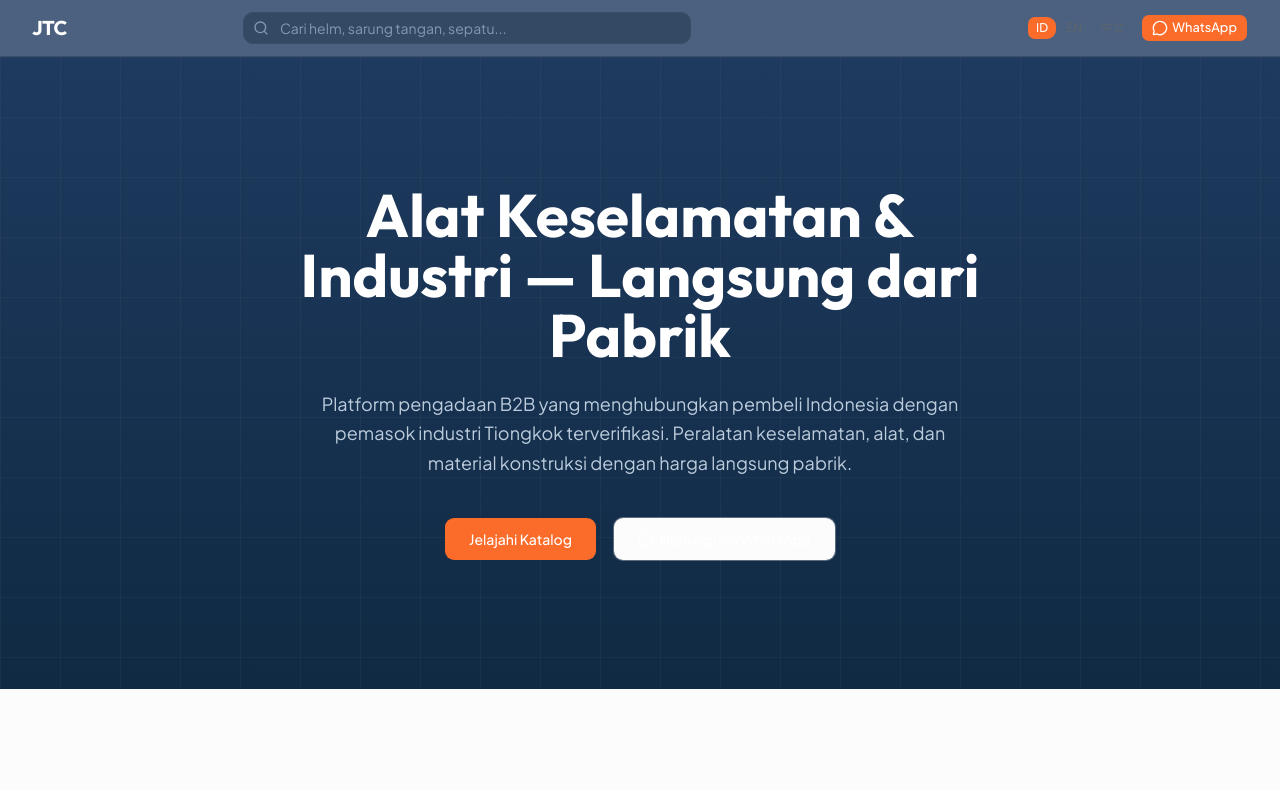
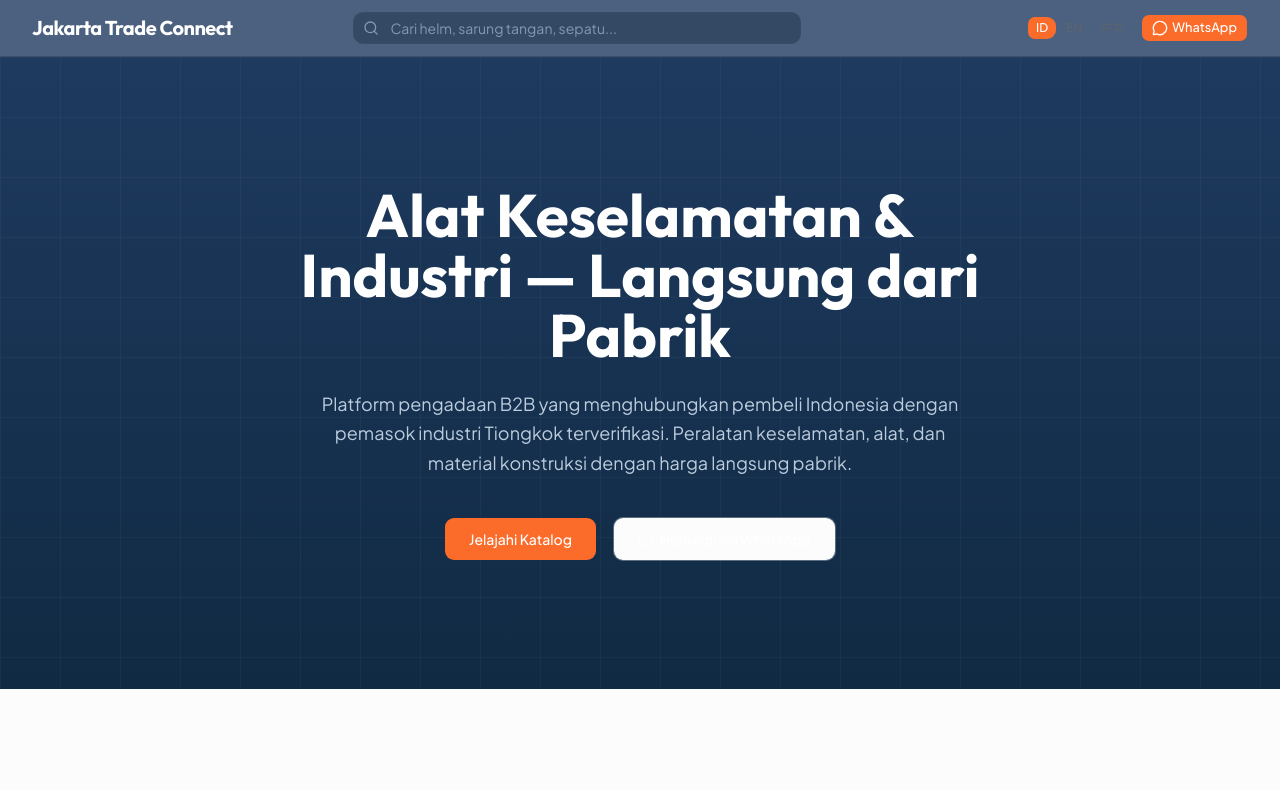
Before and after one commit to rochmanofenna/jtc, a Next.js app: page / in a window 1280 px wide. Shown: the top 790 px of the page. Built offline with nearby package versions, Linux system fonts and the light colour scheme; no server answers; the database is empty.

Commit message:
fix: show full name on desktop, JTC on mobile

```diff
--- a/src/components/layout/header.tsx
+++ b/src/components/layout/header.tsx
@@ -44,7 +44,8 @@ export function Header() {
           href="/"
           className="shrink-0 font-heading text-xl font-bold tracking-tight text-white"
         >
-          JTC
+          <span className="hidden md:inline">Jakarta Trade Connect</span>
+          <span className="md:hidden">JTC</span>
         </Link>
 
         {/* Desktop search */}
```
